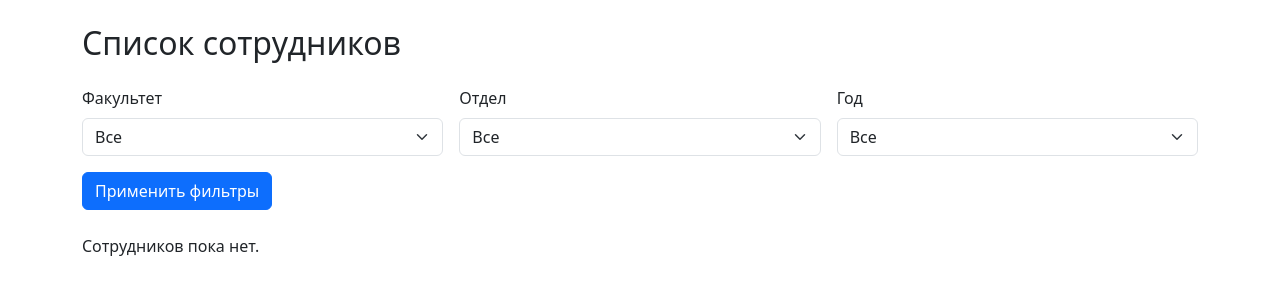
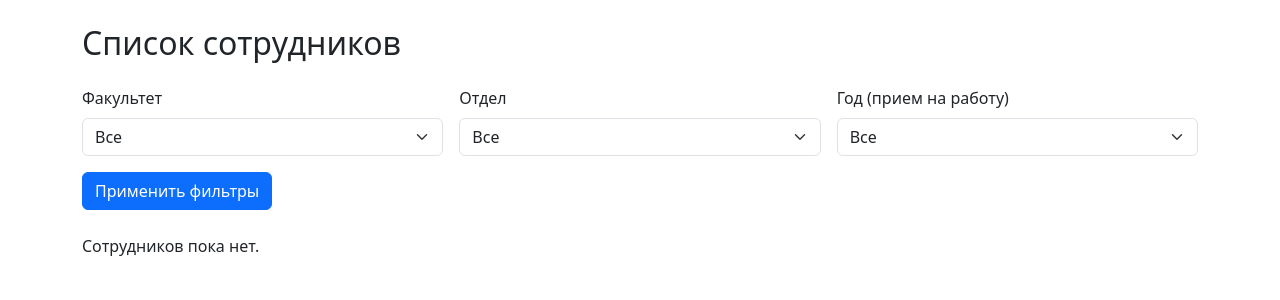
Before and after one commit to Kamchybek2004/award, a Django app: page / in a window 1280 px wide. Shown: the part 66-366 px from the top of the page. Run offline with Django 5.2, Linux system fonts and the light colour scheme; data that the repository does not hold is empty.

Commit message:
Изменения в шаблонах

```diff
--- a/employer/templates/employer/base.html
+++ b/employer/templates/employer/base.html
@@ -13,7 +13,7 @@
     <div class="container">
         <a class="navbar-brand" href="{% url 'employer:employer_list' %}">
             <img src="https://nsu.kg/wp-content/uploads/2025/05/cropped-cropped-%D0%BB%D0%BE%D0%B3%D0%BE%D1%82%D0%B8%D0%BF-%D0%BD%D0%B3%D1%83.png" alt="Логотип" height="40" class="me-2">
-            <span></span>Список
+            Список
         </a>
 
         <!-- Кнопка-гамбургер -->
--- a/employer/templates/employer/employer_list.html
+++ b/employer/templates/employer/employer_list.html
@@ -30,7 +30,7 @@
 
     <!-- Год приёма -->
     <div class="col-md-4">
-        <label for="hire_date" class="form-label">Год</label>
+        <label for="hire_date" class="form-label">Год (прием на работу)</label>
         <select name="hire_date" id="hire_date" class="form-select">
             <option value="">Все</option>
             {% for y in years %}
```
